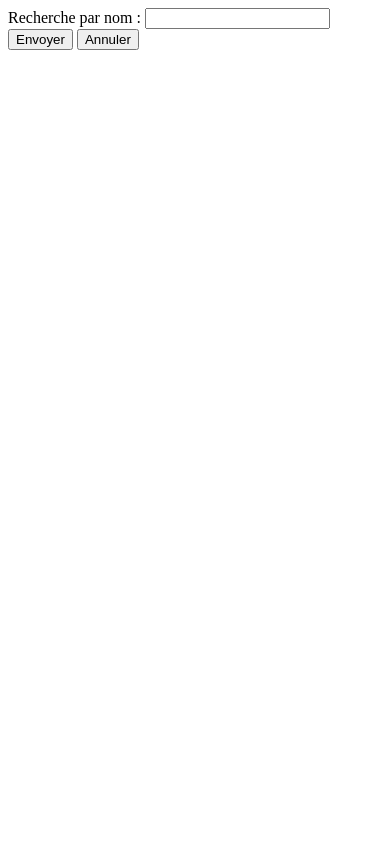
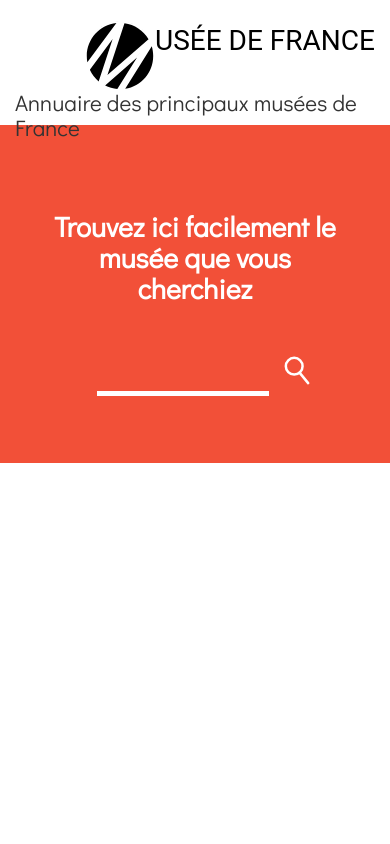
Before and after one commit to AnthonyAES/FranceMusees, a PHP site: page /departement.php in a window 390 px wide; the page is wider, and only the part inside the window is pictured. Run offline with PHP 8.4, Linux system fonts and the light colour scheme; data that the repository does not hold is empty.

Commit message:
css departement

```diff
--- a/css/style.css
+++ b/css/style.css
@@ -90,6 +90,15 @@ header a:focus, header a:hover {
     background-image: url("../img/essai.jpg");
     background-size: cover;
     background-repeat: no-repeat;
+}
+
+.box-search{
+    height: 40vh;
+    display: flex;
+    flex-direction: column;
+    justify-content: center;
+
+    background-color: var(--red);
 }
 
 .image-search h3{
@@ -309,3 +318,18 @@ background-color: #ddd;
 background-color:  var(--red);
 
 }
+
+
+.vignette{
+    height: 450px;
+    background-color: var(--red);
+    color: white;
+    border: 15px solid white;
+    padding: 16px;
+    overflow: hidden;
+}
+
+.img-acc{
+    width: 100%;
+    height: 50px;
+}
--- a/departement.php
+++ b/departement.php
@@ -23,30 +23,66 @@ catch(PDOException $e)
     }
 ?>
 <html lang="fr">
-<head>
-    <meta charset="utf-8">
-    <meta http-equiv="X-UA-Compatible" content="IE=edge">
-    <meta name="viewport" content="width=device-width, initial-scale=1">
-    <title>Musées de France</title>
-</head>
-<body>
+    <head>
+        <!-- METAS -->
+        <meta charset="UTF-8">
+        <title>Annuaire des Musées de France</title>
+        <meta name="description" content="annuaire gratuit et libre de tous les musées de France, pour simplifier vos recherches culturelles" />
+        <meta name="keywords" content="musée, musées, annuaire, liste, culture, culturel, visite, expositions, nouveautés" />
+        <meta name="abstract" content="annuaire gratuit et libre de tous les musées de France, pour simplifier vos recherches culturelles" />
+        <meta name="revisit-after" content="3 days" />
+        <meta name="generator" content="www.absolute-referencement.com">
+        <meta name="language" content="fr" />
+        <meta name="robots" content="All" />
 
-    <form action ="recherche.php" method="get">
+        <meta name="viewport" content="width=device-width, user-scalable=no" />
+
+        <!-- CSS -->
+        <link rel="stylesheet" href="css/bootstrap.min.css">
+        <link rel="stylesheet" href="css/style.css">
+
+
+
+
+        <!-- TYPO -->
+        <link href="https://fonts.googleapis.com/css?family=Didact+Gothic" rel="stylesheet">
+    </head>
+
+
+    <body class="container-fluid">
+
+        <?php include 'header.php' ?>
+
+        <article class="row box-search">
+
+            <h3 class="col-xs-offset-1 col-xs-10 col-md-offset-3 col-md-6">Trouvez ici facilement le musée que vous cherchiez</h3>
+
+            <form class=" col-xs-offset-1 col-xs-10 col-md-offset-3 col-md-6" action ="recherche.php" method="get">
+                <input type="text" id="search" class="search-box col-xs-offset-2 col-xs-7" name="search"/>
+                <button type="submit" class="col-xs-2 send">
+                    <svg id="Calque_1" data-name="Calque 1" xmlns="http://www.w3.org/2000/svg" viewBox="0 0 33.25 37.04"><circle class="line-1" cx="13.05" cy="13.05" r="10.72"/><line class="line-1" x1="30.92" y1="34.71" x2="19.87" y2="21.32"/></svg>
+                </button>
+            </form>
+        </article>
+
+    <!--<form action ="recherche.php" method="get">
         <span>Recherche par nom :</span>
         <input type="text" id="search" name="search"/>
         <input type="submit" value="Envoyer">
         <input type="reset" value="Annuler">
-    </form>
-
+    </form>-->
+       <article class="row">
+        <div class="list col-md-4"></div>
+    <div class="box-vign col-md-8">
      <?php
         foreach($result as $article){
             $linkDep = $article['nom_dep'];
             $linkDep_ = str_replace(' ', '_', $linkDep);
             $adr_img = $article['lien_image'];
+        echo "<div class='vignette col-xs-4'>";
             echo "<p class='img-acc'>";
             echo "<img src='".$adr_img."'>";
             echo "</p>";
-        echo "<div class='homeart'>";
         echo  "<div class='post-preview'><a href='musee.php?id=" . $article['id'] . "'><h2 class='post-title'>";
         echo $article['nom_du_musee'];
         echo "</h2></a>";
@@ -61,12 +97,14 @@ catch(PDOException $e)
         echo $article['periode_ouverture'];
         echo "</p></div>";
         echo "<div class='more'><a href='musee.php?id=" . $article['id'] . "'>Lire plus...</a></div>";
-        echo "</div><hr>";
+        echo "</div>";
     }
 
 
 
 
     ?>
+        </div>
+        </article>
 </body>
 </html>
```
